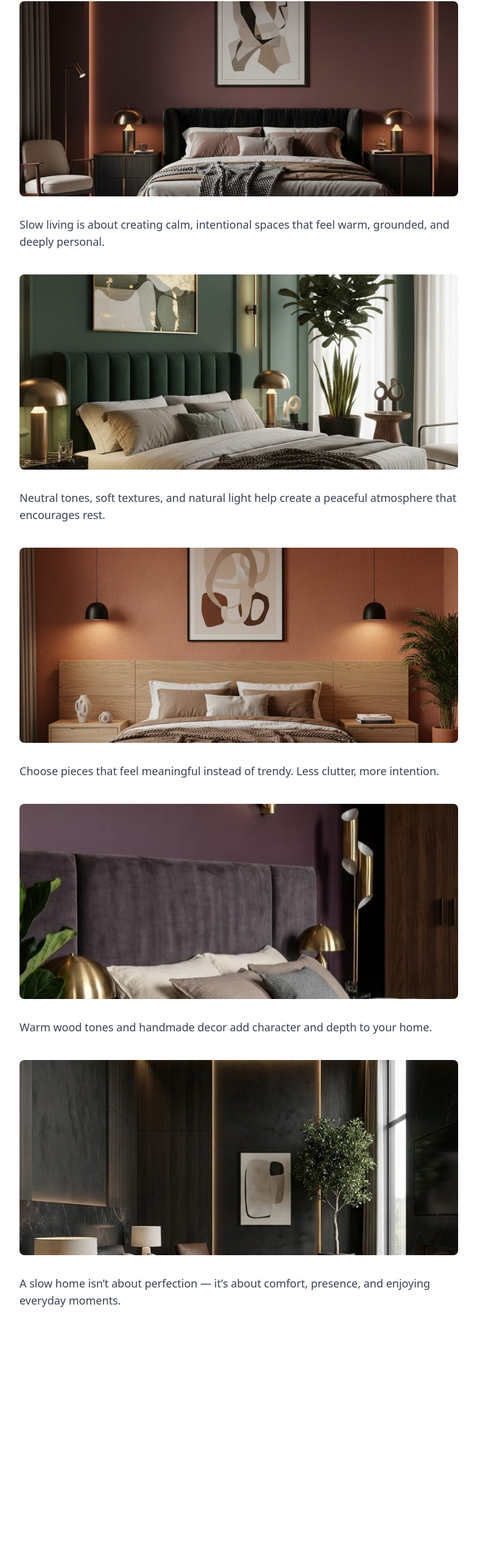
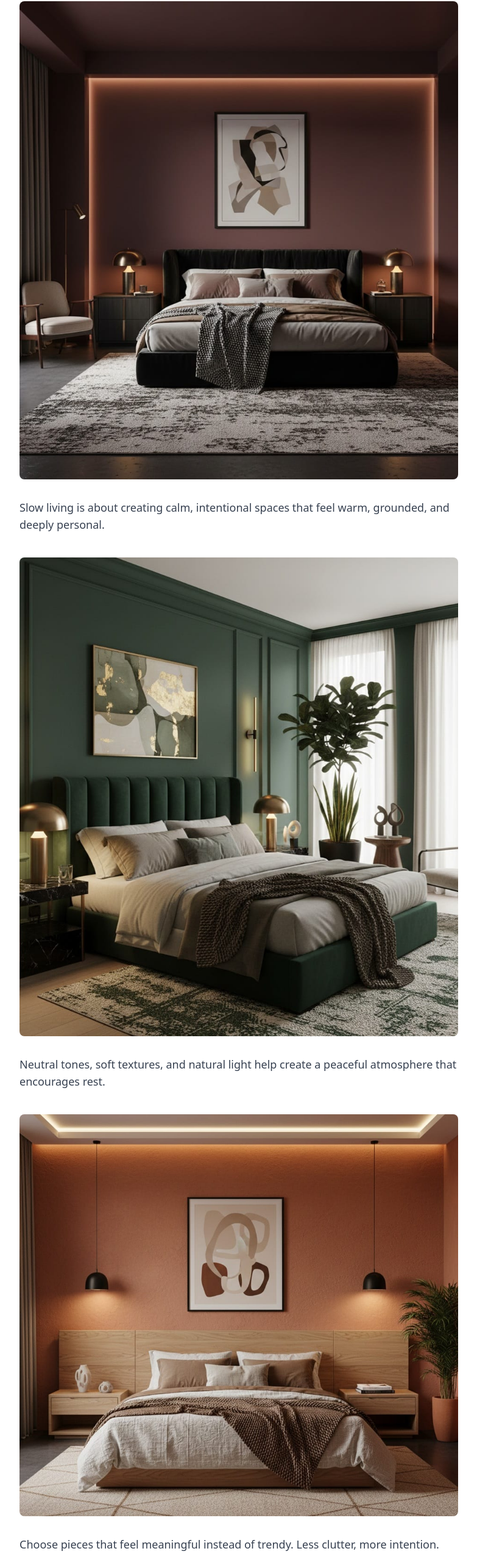
Before and after one commit to muasyamuthengi-gif/aestheticfindsbyanna, a Next.js app: page /blog/slow-living in a window 1280 px wide. Shown: the part 230-2796 px from the top of the page at 61% size, without its empty margins (248-1031 px from the left). Before the commit the page ends 2456 px from the top, so only its background shows below. Built offline with nearby package versions, Linux system fonts and the light colour scheme; a web font is replaced by a local one.

Commit message:
Refactor image elements for slow living page
Updated image elements to remove alt attributes and height specifications.

```diff
--- a/app/blog/slow-living/page.js
+++ b/app/blog/slow-living/page.js
@@ -6,59 +6,34 @@ export default function SlowLivingPost() {
         Embracing Slow Living at Home
       </h1>
 
-      {/* Image 1 */}
-      <img
-        src="/blog1.jpg"
-        alt="Slow living home"
-        className="w-full h-80 object-cover rounded-lg mb-8"
-      />
+      <img src="/blog1.jpg" className="w-full rounded-lg mb-8" />
 
       <p className="text-lg text-gray-700 mb-10">
         Slow living is about creating calm, intentional spaces that feel warm,
         grounded, and deeply personal.
       </p>
 
-      {/* Image 2 */}
-      <img
-        src="/blog1-2.jpg"
-        alt="Minimal living room"
-        className="w-full h-80 object-cover rounded-lg mb-8"
-      />
+      <img src="/blog1-2.jpg" className="w-full rounded-lg mb-8" />
 
       <p className="text-lg text-gray-700 mb-10">
         Neutral tones, soft textures, and natural light help create a peaceful
         atmosphere that encourages rest.
       </p>
 
-      {/* Image 3 */}
-      <img
-        src="/blog1-3.jpg"
-        alt="Cozy neutral space"
-        className="w-full h-80 object-cover rounded-lg mb-8"
-      />
+      <img src="/blog1-3.jpg" className="w-full rounded-lg mb-8" />
 
       <p className="text-lg text-gray-700 mb-10">
         Choose pieces that feel meaningful instead of trendy. Less clutter,
         more intention.
       </p>
 
-      {/* Image 4 */}
-      <img
-        src="/blog1-4.jpg"
-        alt="Warm home decor"
-        className="w-full h-80 object-cover rounded-lg mb-8"
-      />
+      <img src="/blog1-4.jpg" className="w-full rounded-lg mb-8" />
 
       <p className="text-lg text-gray-700 mb-10">
         Warm wood tones and handmade decor add character and depth to your home.
       </p>
 
-      {/* Image 5 */}
-      <img
-        src="/blog1-5.jpg"
-        alt="Soft cozy corner"
-        className="w-full h-80 object-cover rounded-lg mb-8"
-      />
+      <img src="/blog1-5.jpg" className="w-full rounded-lg mb-8" />
 
       <p className="text-lg text-gray-700">
         A slow home isn’t about perfection — it’s about comfort, presence,
```
